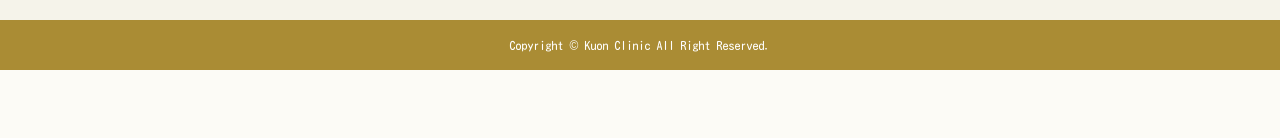
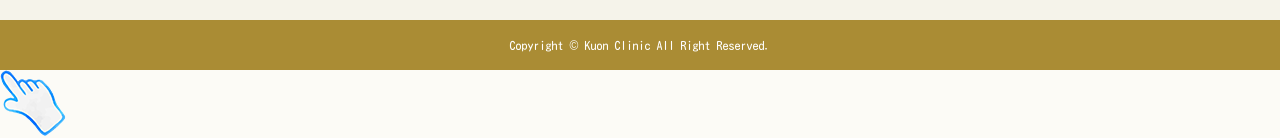
Before and after one commit to kana-box/rensyu2, a plain HTML site: page index.html in a window 1280 px wide. Shown: the part 3376-3514 px from the top of the page. Before the commit the page ends 3446 px from the top, so only its background shows below. Drawn offline with Linux system fonts and the light colour scheme.

Commit message:
Update index.html

```diff
--- a/index.html
+++ b/index.html
@@ -271,6 +271,14 @@
 
   <!-- ここまで footer -->
 
+  <!-- pagetop button -->
+
+  <div class="page-top">
+		<img src="images/top.png" alt="ページトップボタン">
+    </div>
+
+    <!-- ここまで pagetop button -->
+
   <script src="js/script.js"></script>
 </body>
 </html>
```
